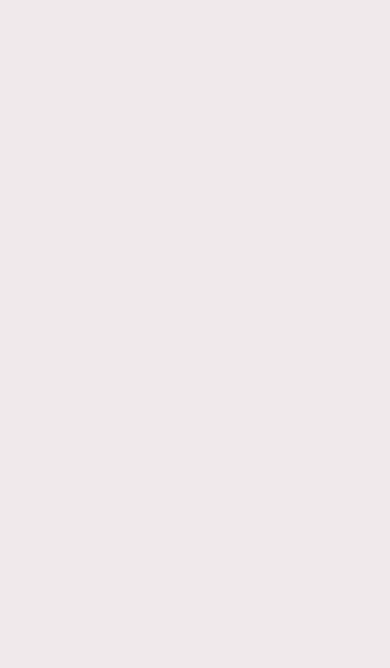
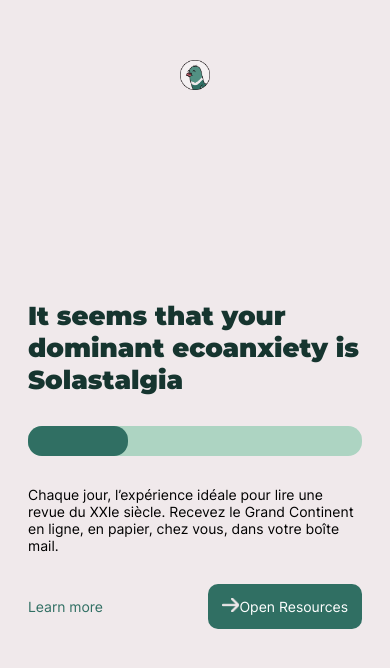
Before and after one commit to mitch3ls/socialhack, a React Native app: screen /Results in a window 390 px wide. Shown: the part 122-790 px from the top of the page. Built offline with nearby package versions, Linux system fonts and the light colour scheme.

Commit message:
Add primary category to results page

```diff
--- a/App.tsx
+++ b/App.tsx
@@ -34,7 +34,7 @@ export default function App() {
   return (
     <Provider store={store}>
       <NavigationContainer>
-        <Stack.Navigator initialRouteName="Working" screenOptions={{
+        <Stack.Navigator initialRouteName="Results" screenOptions={{
           headerShown: false
         }}>
           <Stack.Screen name="Swipe" component={SwipeScreen} />
--- a/screens/ResultsScreen.tsx
+++ b/screens/ResultsScreen.tsx
@@ -1,6 +1,20 @@
-import { StatusBar } from 'expo-status-bar';
-import { StyleSheet, View, Text, SafeAreaView } from 'react-native';
+import { StyleSheet, View, Image, SafeAreaView, Text, Button } from 'react-native';
 import { useAnswers } from '../state/hooks';
+import { normalizeHeight, normalizeWidth } from '../util/normalize';
+
+function BigPercentageBar({ percentage }: { percentage: number }) {
+    return (
+        <View style={styles.bigPercentageBar}>
+            <View style={[styles.bigPercentageBarProgressMarker, {
+                width: `${percentage}%`
+            }]} />
+        </View>
+    )
+}
+
+function BigSpacer() {
+    return <View style={styles.bigSpacer} />
+}
 
 export default function ResultsScreen() {
 
@@ -8,10 +22,27 @@ export default function ResultsScreen() {
 
     return (
         <SafeAreaView style={styles.container}>
-            {answers.map((item, index) => <Text key={index}>
-                category: {item.category}: answer: {item.answer}
-            </Text>)}
-            <StatusBar style="auto" />
+            <View style={styles.logoContainer}>
+                <Image source={require('../assets/logo.png')} style={styles.logoImage} />
+            </View>
+            <View style={styles.resultsContainer}>
+                <View style={styles.primaryCategoryContainer}>
+                    <Text style={styles.primaryCategoryHeadline}>It seems that your dominant ecoanxiety is Solastalgia</Text>
+                    <BigSpacer />
+                    <BigPercentageBar percentage={30} />
+                    <BigSpacer />
+                    <Text style={styles.primaryCategoryDescription}>Chaque jour, l’expérience idéale pour lire une revue du XXIe siècle. Recevez le Grand Continent en ligne, en papier, chez vous, dans votre boîte mail.
+                    </Text>
+                    <BigSpacer />
+                    <View style={styles.primaryCategoryCalltoActionRow}>
+                        <Text style={styles.learnMore}>Learn more</Text>
+                        <View style={styles.callToActionButton}>
+                            <Image source={require('../assets/icons/arrow.png')} style={styles.arrowIcon} />
+                            <Text style={styles.buttonText}>Open Resources</Text>
+                        </View>
+                    </View>
+                </View>
+            </View>
         </SafeAreaView>
     );
 }
@@ -23,5 +54,71 @@ const styles = StyleSheet.create({
         backgroundColor: '#F0E9EB',
         alignItems: 'center',
         justifyContent: 'flex-start',
+    },
+    logoContainer: {
+        flex: 1,
+        justifyContent: 'center',
+        alignItems: 'center'
+    },
+    logoImage: {
+        width: normalizeHeight(32),
+        height: normalizeHeight(32)
+    },
+    resultsContainer: {
+        flex: 1,
+        margin: normalizeWidth(30)
+    },
+    primaryCategoryContainer: {
+
+    },
+    primaryCategoryHeadline: {
+        color: '#16352F',
+        fontSize: normalizeHeight(28),
+        fontFamily: 'Montserrat-Black'
+    },
+    bigSpacer: {
+        marginBottom: normalizeHeight(32)
+    },
+    bigPercentageBar: {
+        width: '100%',
+        height: normalizeHeight(32),
+        borderRadius: normalizeHeight(16),
+        backgroundColor: '#ADD4C2',
+        position: 'relative'
+    },
+    bigPercentageBarProgressMarker: {
+        position: 'absolute',
+        height: normalizeHeight(32),
+        borderRadius: normalizeHeight(16),
+        backgroundColor: '#306F63',
+    },
+    primaryCategoryDescription: {
+        fontFamily: 'Inter-Regular',
+        fontSize: normalizeHeight(16)
+    },
+    primaryCategoryCalltoActionRow: {
+        flexDirection: 'row',
+        justifyContent: 'space-between',
+        alignItems: 'center'
+    },
+    learnMore: {
+        color: '#306F63',
+        fontFamily: 'Inter-Regular',
+        fontSize: normalizeHeight(16)
+    },
+    callToActionButton: {
+        backgroundColor: '#306F63',
+        padding: normalizeHeight(16),
+        flexDirection: 'row',
+        borderRadius: normalizeHeight(12),
+    },
+    arrowIcon: {
+        width: normalizeHeight(19),
+        height: normalizeHeight(16)
+    },
+    buttonText: {
+        color: 'white',
+        fontFamily: 'Inter-Regular',
+        fontSize: normalizeHeight(16)
     }
 });
--- a/screens/SwipeScreen.tsx
+++ b/screens/SwipeScreen.tsx
@@ -302,6 +302,7 @@ const styles = StyleSheet.create({
         height: normalizeHeight(660)
     },
     title: {
+        color: '#16352F',
         fontSize: normalizeHeight(28),
         flex: 1,
         fontFamily: 'Montserrat-Black'
```
Also changed, not shown: assets/icons/arrow.png (added).
